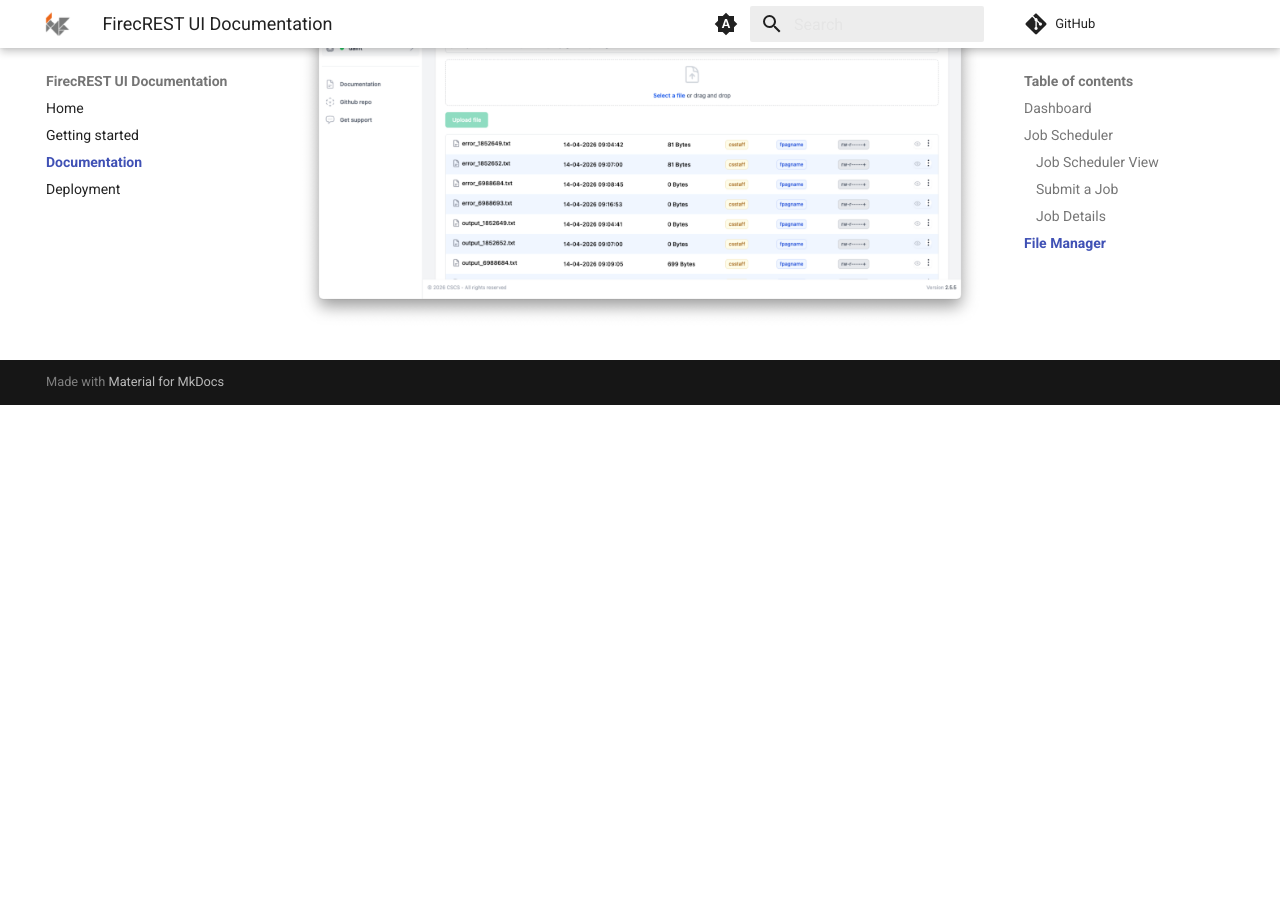
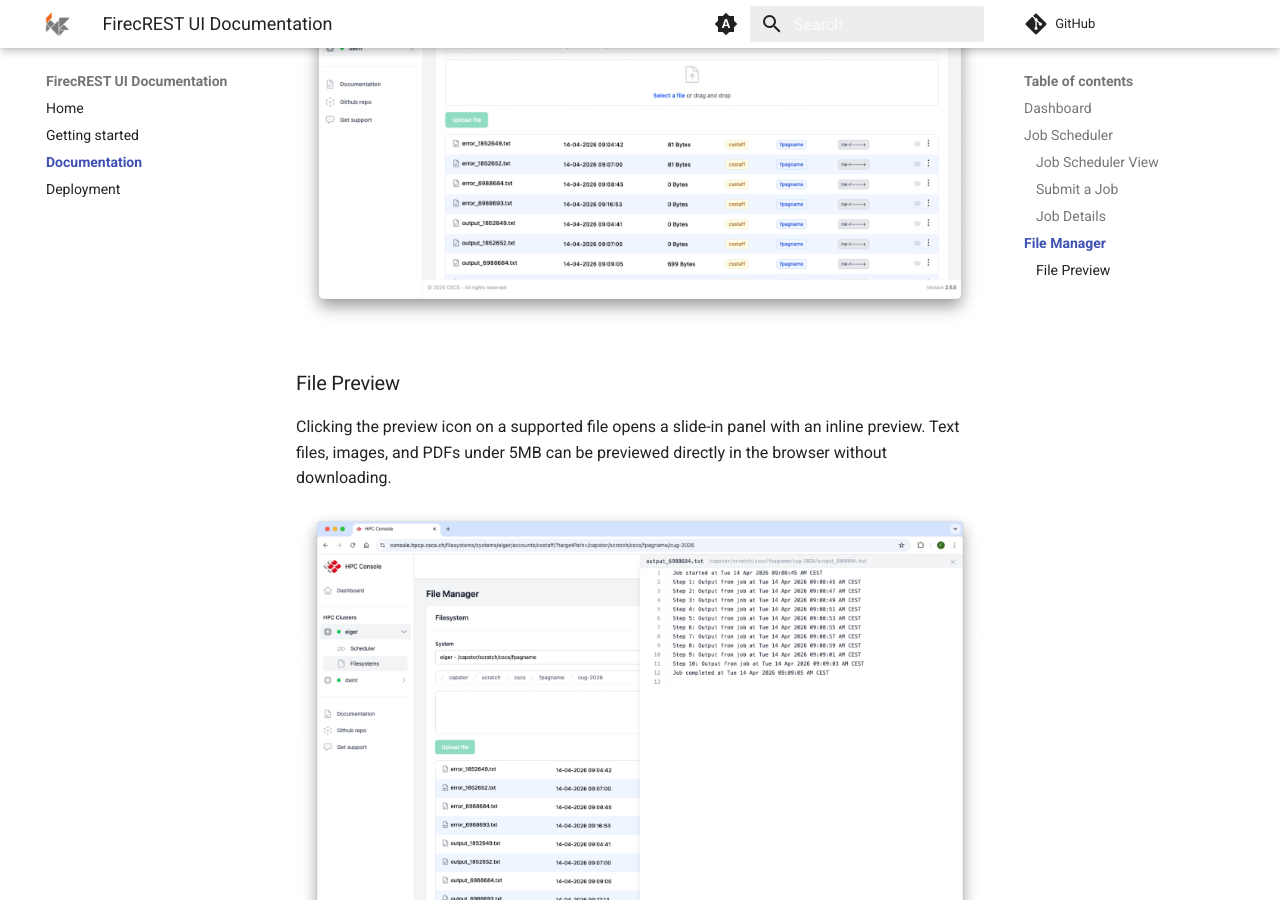
Before and after one commit to eth-cscs/firecrest-ui, an MkDocs documentation site: the page built from docs/documentation/README.md, in a window 1280 px wide and 900 px high, scrolled down 3223 px. Built offline with MkDocs 1.6.1 and Material for MkDocs 9.7.7, drawn with Linux system fonts in a browser that asks for light colours; comment, search, counter and statistics services are not loaded; before the commit the page ends 3628 px from its top, so only the background shows below that.

Commit message:
file preview panel in the doc

```diff
--- a/docs/documentation/README.md
+++ b/docs/documentation/README.md
@@ -37,3 +37,9 @@ Files can be uploaded via drag-and-drop or file selection, and downloaded indivi
 Known file types (text, images, PDF) under 5MB can also be previewed directly in the browser without downloading.
 
 ![File Manager View](../screenshots/03_file-manager.png)
+
+### File Preview
+
+Clicking the preview icon on a supported file opens a slide-in panel with an inline preview. Text files, images, and PDFs under 5MB can be previewed directly in the browser without downloading.
+
+![File Preview Panel](../screenshots/03_file-manager-preview.png)
```
Also changed, not shown: docs/screenshots/03_file-manager-preview.png (added).
